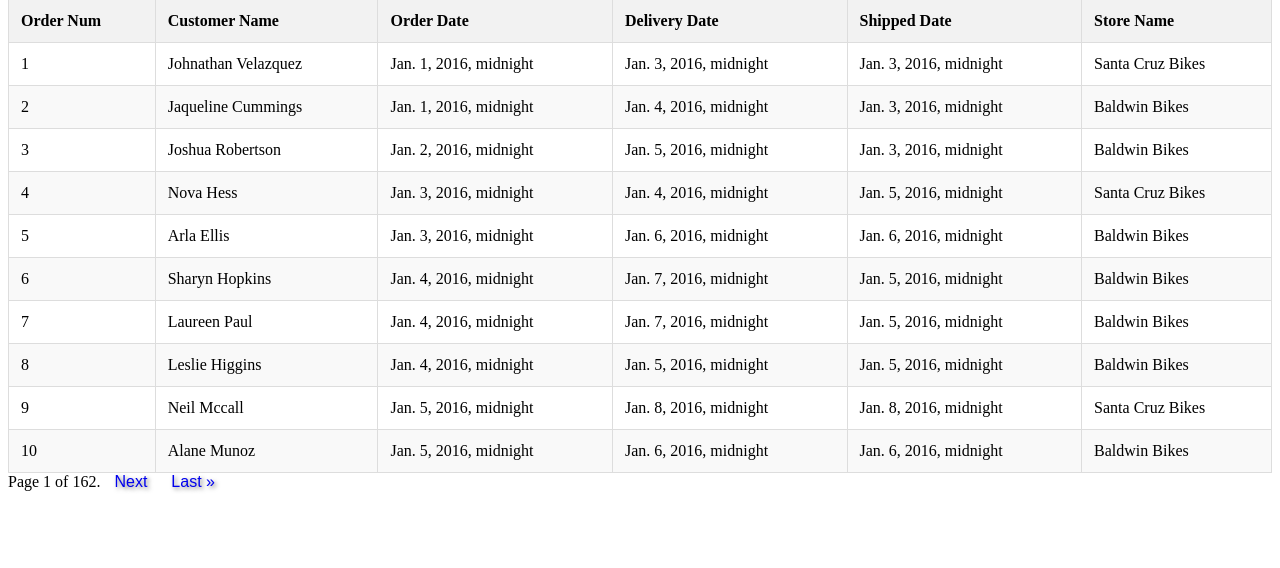
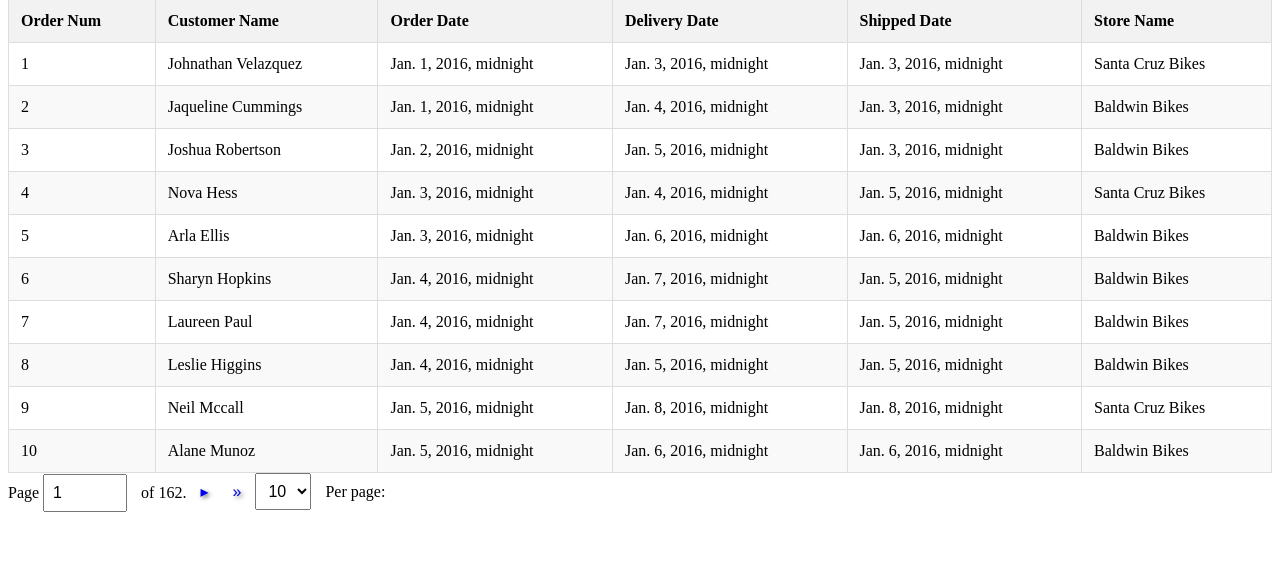
Before and after one commit to PreethiBompally/BikeStoreManagement, a Django app: page /orders/ in a window 1280 px wide. Shown: the part 186-754 px from the top of the page. Run offline with Django 4.2, Linux system fonts and the light colour scheme; data comes from the database, SQL or seed files in the repository.

Commit message:
Updated pagination code

```diff
--- a/bikeshop/templates/orders.html
+++ b/bikeshop/templates/orders.html
@@ -5,6 +5,28 @@
     <meta http-equiv="X-UA-Compatible" content="IE=edge">
     <meta name="viewport" content="width=device-width, initial-scale=1.0">
     <title>Orders</title>
+
+    <script>
+        document.addEventListener('DOMContentLoaded', function() {
+            var pageInput = document.getElementById('page-input');
+            pageInput.addEventListener('keydown', handleEnter);
+        });
+        function handleEnter(event) {
+            if (event.key === 'Enter') {
+                var pageInput = document.getElementById('page-input');
+                var selectedPage = pageInput.value;
+
+                var itemsPerPageSelect = document.getElementById('items_per_page');
+                var selectedItemsPerPage = itemsPerPageSelect ? itemsPerPageSelect : 10;
+
+                console.log('selectedPage:', selectedPage);
+                console.log('selectedItemsPerPage:', selectedItemsPerPage);
+
+                window.location.href = "?page=" + selectedPage + "&items_per_page=" + selectedItemsPerPage;
+                event.preventDefault();
+            }
+        }
+    </script>
 
     <style>
 
@@ -126,6 +148,7 @@
     <input type="text" name="search" placeholder="Enter search term">
     <button type="submit">Search</button>
 </form>
+
 <table>
     <thead>
         <tr>
@@ -153,19 +176,27 @@
 <div class="pagination">
     <span class="step-links">
         {% if orders.has_previous %}
-            <a href="?page=1">&laquo; First</a>
-            <a href="?page={{ orders.previous_page_number }}">Previous</a>
+            <a href="?page=1">&laquo;</a>
+            <a href="?page={{ orders.previous_page_number }}">&#9666;</a>
         {% endif %}
 
-        <span class="current">
-            Page {{ orders.number }} of {{ orders.paginator.num_pages }}.
+        <span class="current" style="display: inline-block; vertical-align: middle;">
+            Page <input type="number" name="page" id="page-input" value="{{ orders.number }}" min="1" max="{{ orders.paginator.num_pages }}" onkeydown="handleEnter(event)"> of {{ orders.paginator.num_pages }}.
         </span>
 
         {% if orders.has_next %}
-            <a href="?page={{ orders.next_page_number }}">Next</a>
-            <a href="?page={{ orders.paginator.num_pages }}">Last &raquo;</a>
+            <a href="?page={{ orders.next_page_number }}">&#9656;</a>
+            <a href="?page={{ orders.paginator.num_pages }}">&raquo;</a>
         {% endif %}
     </span>
+    <form method="get" action="{% url 'orders' %}" style="display: inline;">
+        <select id="items_per_page_bottom" name="items_per_page" onchange="this.form.submit()">
+            <option value="10" {% if request.GET.items_per_page == '10' %}selected{% endif %}>10</option>
+            <option value="20" {% if request.GET.items_per_page == '20' %}selected{% endif %}>20</option>
+            <option value="50" {% if request.GET.items_per_page == '50' %}selected{% endif %}>50</option>
+        </select>
+        <label for="items_per_page_bottom">Per page:</label>
+    </form>
 </div>
 </body>
 </html>
--- a/bikeshop/views.py
+++ b/bikeshop/views.py
@@ -129,8 +129,7 @@ def stocks(request):
     return render(request, 'stocks.html', {'stocks': all_stocks})
 
 def orders(request):
-    all_orders = Orders.objects.all()
-
+    all_orders = Orders.objects.all().order_by('ORDER_ID')
 
     if request.method == 'POST':
         search_str = request.POST.get('search')
@@ -141,45 +140,22 @@ def orders(request):
             elif filter_value == 'STORE_NAME':
                 store = Stores.objects.filter(STORE_NAME__icontains=search_str).values('STORE_ID')
                 if store:
-                    all_orders = all_orders.filter(STORE_id=store[0]['STORE_ID'])
+                    all_orders = all_orders.filter(STORE_id__in=store)
             elif filter_value == 'CUSTOMER_NAME':
                 customer = Customers.objects.filter(Q(FIRST_NAME__icontains=search_str) | Q(LAST_NAME__icontains=search_str)).values('CUSTOMER_ID')
                 if customer:
-                    all_orders = all_orders.filter(CUSTOMER_id=customer[0]['CUSTOMER_ID'])
-
-    paginator = Paginator(all_orders, 10)  # Show 10 orders per page
-
+                    all_orders = all_orders.filter(CUSTOMER_id__in=customer)
     page = request.GET.get('page')
+    items_per_page = request.GET.get('items_per_page',10) # Default to 10 items per page
+    paginator = Paginator(all_orders, items_per_page)
     try:
         all_orders = paginator.page(page)
     except PageNotAnInteger:
-        # If page is not an integer, deliver the first page.
         all_orders = paginator.page(1)
     except EmptyPage:
-        # If page is out of range (e.g. 9999), deliver the last page of results.
         all_orders = paginator.page(paginator.num_pages)
 
     return render(request, 'orders.html', {'orders': all_orders})
-
-# def orders(request):
-#     all_orders = Orders.objects.all()
-#     print("here")
-#     if request.method == 'POST':
-#         search_str = request.POST.get('search')
-#         filter_value = request.POST.get('filter')
-#         if filter_value != '' and search_str != '':
-#             if filter_value == 'ORDER_ID':
-#                 all_orders = all_orders.filter(ORDER_ID=search_str)
-#             elif filter_value == 'STORE_NAME':
-#                 store = Stores.objects.filter(STORE_NAME__icontains=search_str).values('STORE_ID')
-#                 if store:
-#                     all_orders = all_orders.filter(STORE_ID=store[0]['STORE_ID'])
-#             elif filter_value == 'CUSTOMER_NAME':
-#                 cuustomer = Customers.objects.filter(CUSTOMER_NAME__icontains=search_str).values('CUSTOMER_ID')
-#                 if cuustomer:
-#                     all_orders = all_orders.filter(CUSTOMER_ID=cuustomer[0]['CUSTOMER_ID'])
-
-#     return render(request, 'orders.html', {'orders': all_orders})
 
 def aboutus(request):
     return render(request, 'aboutus.html')
```
